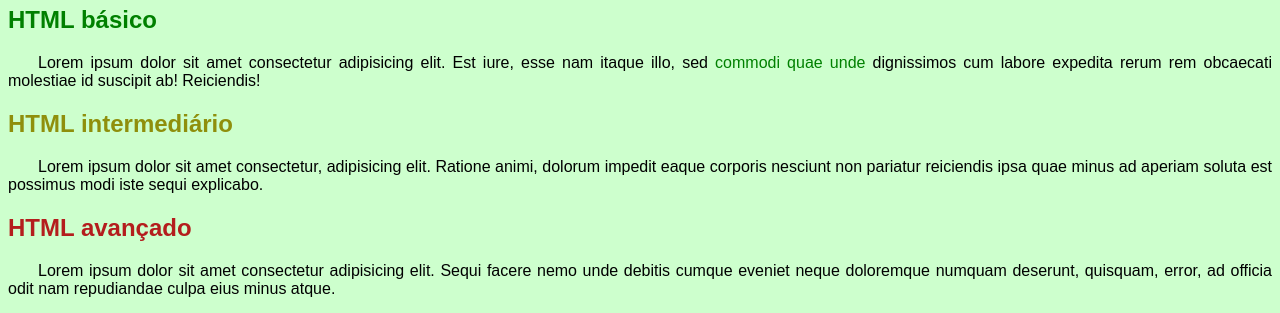
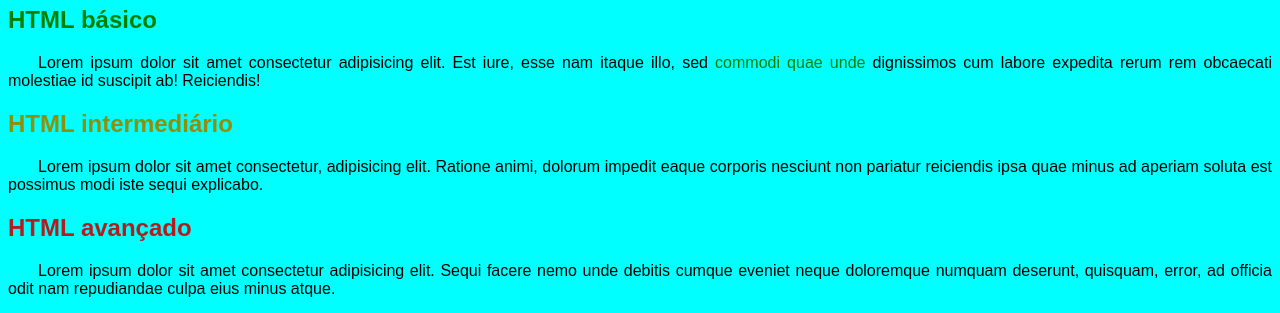
Before and after one commit to herellydjayson/html-css, a plain HTML site: page exercicios/ex019/seletor01.html in a window 1280 px wide. Shown: the part 132-445 px from the top of the page. Drawn offline with Linux system fonts and the light colour scheme.

Commit message:
corrigido

```diff
--- a/exercicios/ex019/style.css
+++ b/exercicios/ex019/style.css
@@ -1,7 +1,7 @@
 @charset "UTF-8";
 
 body {
-    background-color: rgb(205, 255, 205);
+    background-color: aqua;
     font-family: Arial, Helvetica, sans-serif;
 }
 
```
